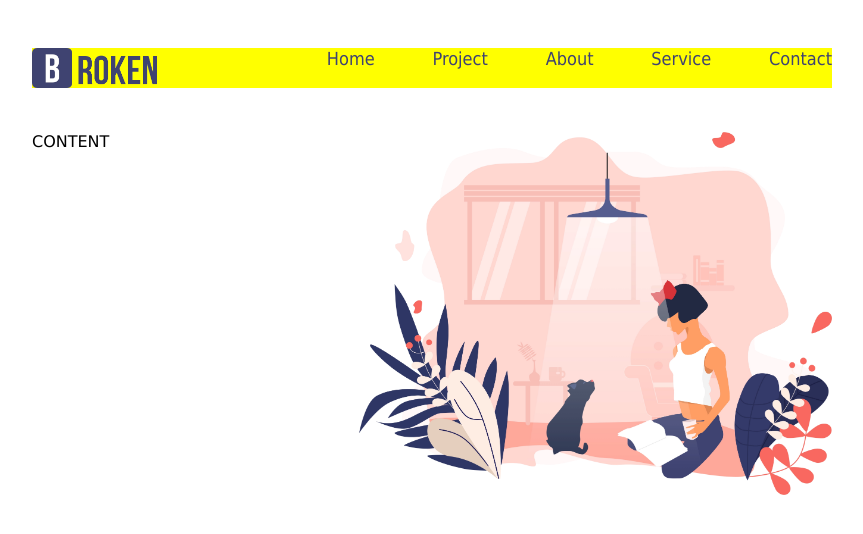
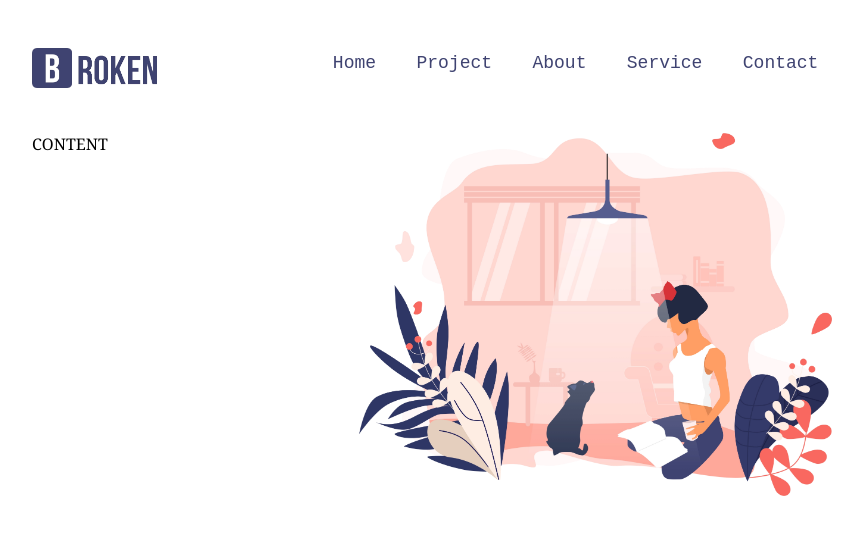
Before and after one commit to domukasm/03-happyweekend, a website: page index.html in a window 1280 px wide. Shown: the whole page, without its empty margins (208-1071 px from the left). Drawn offline with Linux system fonts and the light colour scheme.

Commit message:
Header style

```diff
--- a/index.html
+++ b/index.html
@@ -15,14 +15,16 @@
     <meta name="msapplication-TileColor" content="#da532c">
     <meta name="theme-color" content="#ffffff">
     <style>
-        body {}
+        body {
+            font-family:Georgia, 'Times New Roman', Times, serif;
+        }
 
         header {
             display: inline-block;
             width: 800px;
             margin-top: 40px;
             margin-left: calc((100% - 800px) / 2);
-            background-color: yellow;
+
         }
 
         header>img {
@@ -32,18 +34,33 @@
 
         header>nav {
             float: right;
+            margin-top: 3,8px;
+
         }
 
         nav>a {
-            margin-left: 50px;
-            font-family: Tahoma;
+            display: inline-block;
+            padding: 0.3em;
+            padding-left: 0.7em;
+            padding-right: 0.7em;
+            margin-left: 0.5em;
+            font-family: monospace;
             font-size: 18px;
+            line-height: 1em;
             text-decoration: none;
             color: #3F4371;
+            border: 0.1em solid transparent;
+            border-radius: 0.2em;
         }
 
         nav>a:first-child {
             margin-left: 0;
+        }
+
+        nav>a:hover {
+
+            border-color: #3F4371;
+
         }
 
         main {
@@ -65,10 +82,10 @@
     </style>
 </head>
 
-<body style="font-family: Verdana;">
-    <header style="font-family: Arial;">
+<body>
+    <header>
         <img src="./img/logo.png" alt="Logo">
-        <nav style="font-family: monospace;">
+        <nav>
             <a href="#">Home</a>
             <a href="#">Project</a>
             <a href="#">About</a>
```
